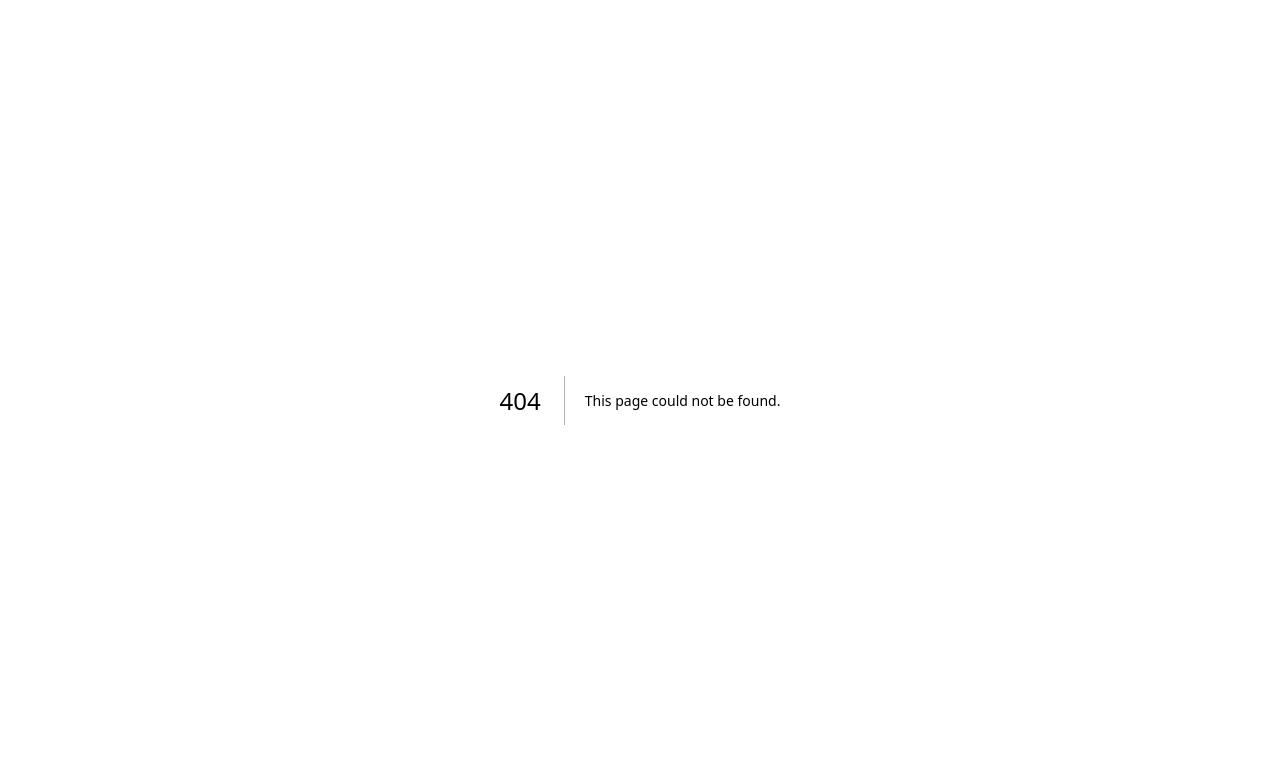
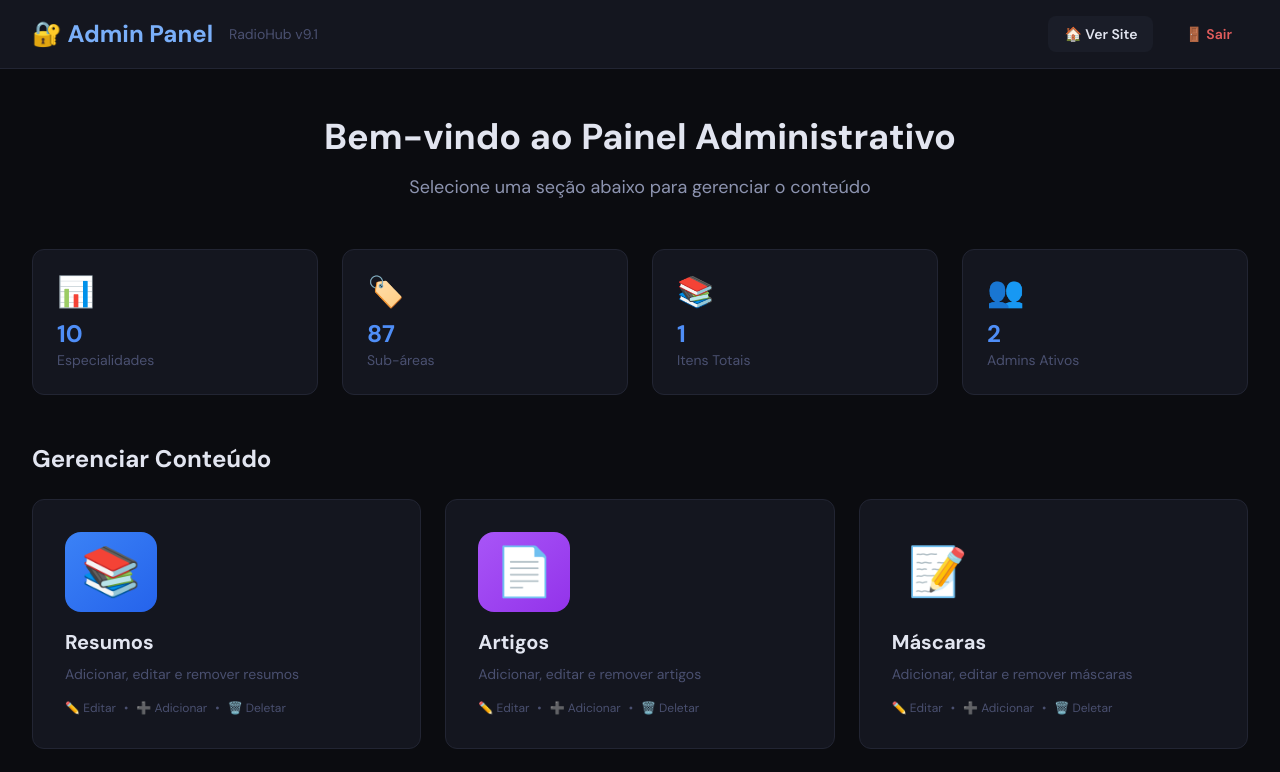
Before and after one commit to alandinizhummel-lgtm/radiohub-nextjs, a Next.js app: page /admin/dashboard in a window 1280 px wide. Before the commit this address had no page. Shown: the top 772 px of the page. Built offline with nearby package versions, Linux system fonts and the light colour scheme.

Commit message:
Create page.tsx

```diff
--- /dev/null
+++ b/app/admin/dashboard/page.tsx
@@ -0,0 +1,140 @@
+'use client'
+
+import { useState } from 'react'
+import { useRouter } from 'next/navigation'
+
+const SECTIONS = [
+  { id: 'resumos', label: 'Resumos', icon: '📚', color: 'from-blue-500 to-blue-600' },
+  { id: 'artigos', label: 'Artigos', icon: '📄', color: 'from-purple-500 to-purple-600' },
+  { id: 'mascaras', label: 'Máscaras', icon: '📝', color: 'from-green-500 to-green-600' },
+  { id: 'frases', label: 'Frases', icon: '💬', color: 'from-yellow-500 to-yellow-600' },
+  { id: 'checklists', label: 'Checklists', icon: '✅', color: 'from-pink-500 to-pink-600' },
+  { id: 'tutoriais', label: 'Tutoriais', icon: '🎓', color: 'from-indigo-500 to-indigo-600' },
+  { id: 'videos', label: 'Vídeos', icon: '🎬', color: 'from-red-500 to-red-600' },
+]
+
+export default function AdminDashboard() {
+  const router = useRouter()
+  const [selectedSection, setSelectedSection] = useState<string | null>(null)
+
+  const handleLogout = async () => {
+    await fetch('/api/admin/logout', { method: 'POST' })
+    router.push('/admin/feijaoxlogin')
+  }
+
+  if (selectedSection) {
+    router.push(`/admin/edit/${selectedSection}`)
+    return null
+  }
+
+  return (
+    <div className="min-h-screen bg-bg">
+      <header className="bg-surface border-b border-border sticky top-0 z-50">
+        <div className="container mx-auto px-8 py-4 flex items-center justify-between">
+          <div className="flex items-center gap-4">
+            <h1 className="text-2xl font-bold text-accent2">🔐 Admin Panel</h1>
+            <span className="text-sm text-text3">RadioHub v9.1</span>
+          </div>
+          <div className="flex items-center gap-4">
+            <button
+              onClick={() => router.push('/')}
+              className="px-4 py-2 bg-surface2 text-text rounded-lg hover:bg-border2 transition-all text-sm font-semibold"
+            >
+              🏠 Ver Site
+            </button>
+            <button
+              onClick={handleLogout}
+              className="px-4 py-2 bg-red/10 text-red rounded-lg hover:bg-red/20 transition-all text-sm font-semibold"
+            >
+              🚪 Sair
+            </button>
+          </div>
+        </div>
+      </header>
+
+      <main className="container mx-auto px-8 py-12">
+        <div className="mb-12 text-center">
+          <h2 className="text-4xl font-bold mb-4 text-text">
+            Bem-vindo ao Painel Administrativo
+          </h2>
+          <p className="text-text2 text-lg">
+            Selecione uma seção abaixo para gerenciar o conteúdo
+          </p>
+        </div>
+
+        <div className="grid grid-cols-1 md:grid-cols-4 gap-6 mb-12">
+          <div className="bg-surface border border-border rounded-xl p-6">
+            <div className="text-3xl mb-2">📊</div>
+            <div className="text-2xl font-bold text-accent">10</div>
+            <div className="text-sm text-text3">Especialidades</div>
+          </div>
+          <div className="bg-surface border border-border rounded-xl p-6">
+            <div className="text-3xl mb-2">🏷️</div>
+            <div className="text-2xl font-bold text-accent">87</div>
+            <div className="text-sm text-text3">Sub-áreas</div>
+          </div>
+          <div className="bg-surface border border-border rounded-xl p-6">
+            <div className="text-3xl mb-2">📚</div>
+            <div className="text-2xl font-bold text-accent">1</div>
+            <div className="text-sm text-text3">Itens Totais</div>
+          </div>
+          <div className="bg-surface border border-border rounded-xl p-6">
+            <div className="text-3xl mb-2">👥</div>
+            <div className="text-2xl font-bold text-accent">2</div>
+            <div className="text-sm text-text3">Admins Ativos</div>
+          </div>
+        </div>
+
+        <div>
+          <h3 className="text-2xl font-bold mb-6 text-text">Gerenciar Conteúdo</h3>
+          <div className="grid grid-cols-1 md:grid-cols-2 lg:grid-cols-3 gap-6">
+            {SECTIONS.map(section => (
+              <button
+                key={section.id}
+                onClick={() => setSelectedSection(section.id)}
+                className="bg-surface border border-border rounded-xl p-8 hover:border-accent/50 hover:shadow-xl transition-all group text-left"
+              >
+                <div className="flex items-start justify-between mb-4">
+                  <div className={`text-5xl p-4 rounded-2xl bg-gradient-to-br ${section.color} bg-opacity-10`}>
+                    {section.icon}
+                  </div>
+                  <div className="text-accent opacity-0 group-hover:opacity-100 transition-opacity">
+                    →
+                  </div>
+                </div>
+                <h4 className="text-xl font-bold text-text group-hover:text-accent transition-colors mb-2">
+                  {section.label}
+                </h4>
+                <p className="text-sm text-text3 mb-4">
+                  Adicionar, editar e remover {section.label.toLowerCase()}
+                </p>
+                <div className="flex items-center gap-2 text-xs text-text3">
+                  <span>✏️ Editar</span>
+                  <span>•</span>
+                  <span>➕ Adicionar</span>
+                  <span>•</span>
+                  <span>🗑️ Deletar</span>
+                </div>
+              </button>
+            ))}
+          </div>
+        </div>
+
+        <div className="mt-12 bg-gradient-to-r from-accent/10 to-accent2/10 border border-accent/30 rounded-xl p-8">
+          <h3 className="text-xl font-bold mb-4 text-text">⚡ Ações Rápidas</h3>
+          <div className="grid grid-cols-1 md:grid-cols-3 gap-4">
+            <button className="px-6 py-3 bg-accent text-white rounded-lg hover:bg-accent2 transition-all font-semibold">
+              ➕ Adicionar Resumo Rápido
+            </button>
+            <button className="px-6 py-3 bg-surface2 text-text border border-border rounded-lg hover:border-accent/50 transition-all font-semibold">
+              📥 Importar JSON
+            </button>
+            <button className="px-6 py-3 bg-surface2 text-text border border-border rounded-lg hover:border-accent/50 transition-all font-semibold">
+              📊 Ver Estatísticas
+            </button>
+          </div>
+        </div>
+      </main>
+    </div>
+  )
+}
```
